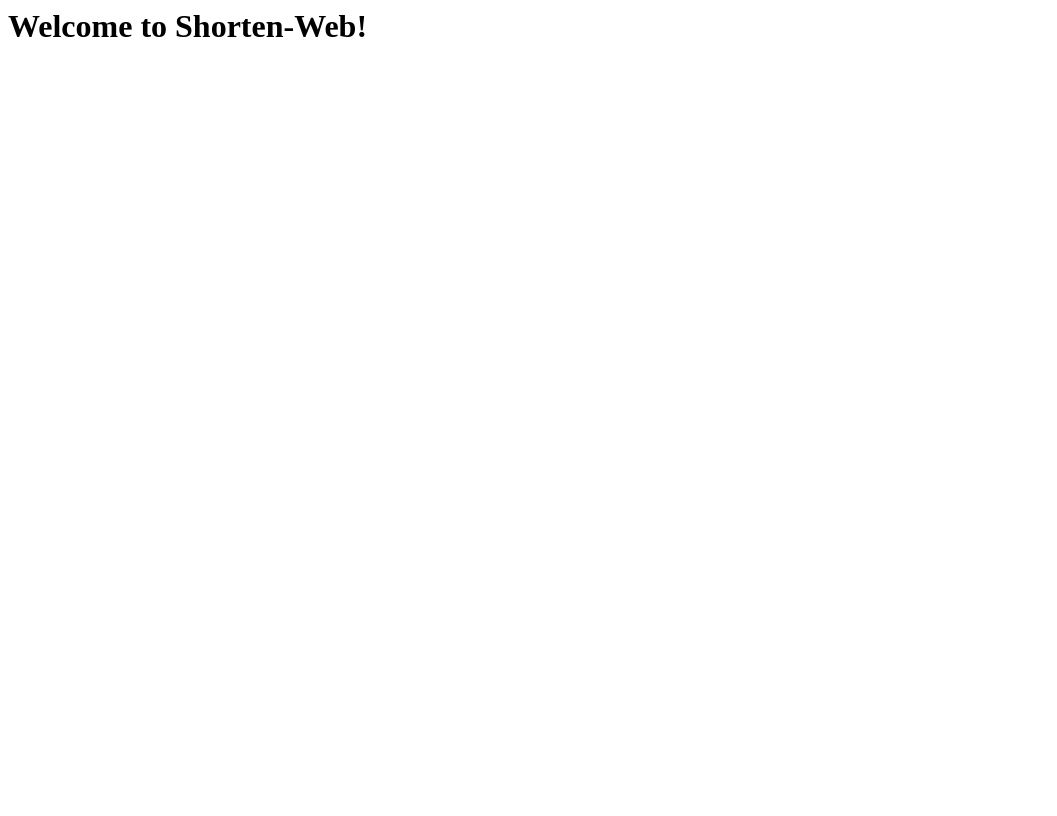
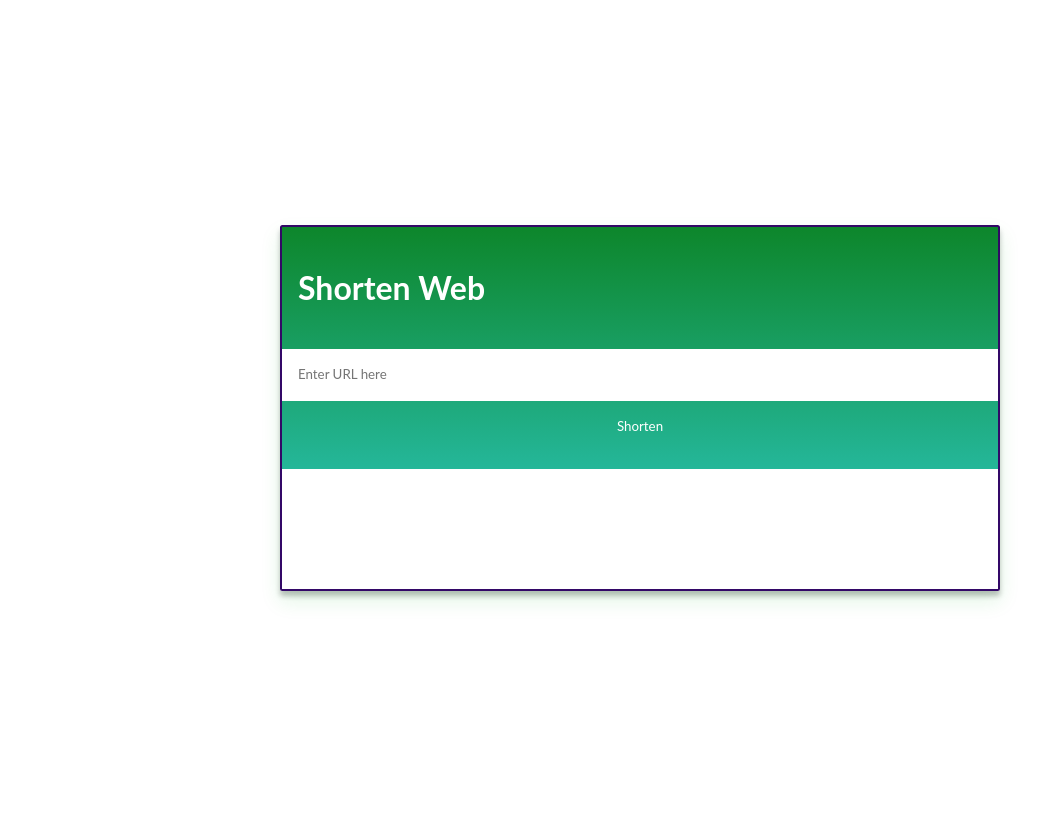
Before and after one commit to kmjaman/shorten-web, a Django app: page / in a window 1280 px wide. Shown: the whole page, without its empty margins (0-1057 px from the left). Before the commit the page ends 37 px from the top, so only its background shows below. Run offline with Django 3.2, Linux system fonts and the light colour scheme; some libraries are stand-ins or nearby versions.

Commit message:
changed template style

```diff
--- a/shortenweb/web/templates/index.html
+++ b/shortenweb/web/templates/index.html
@@ -1 +1,106 @@
-<h1>Welcome to Shorten-Web!</h1>
+<head>
+    <script   src="https://code.jquery.com/jquery-3.1.1.min.js"   integrity="sha256-hVVnYaiADRTO2PzUGmuLJr8BLUSjGIZsDYGmIJLv2b8="   crossorigin="anonymous"></script>
+    <style>
+        *,
+*::before,
+*::after {
+  box-sizing: border-box;
+}
+
+body,
+section {
+  display: flex;
+  align-items: center;
+  justify-content: center;
+  padding: 1rem;
+}
+
+body {
+  min-height: 100vh;
+  font-family: "Lato", sans-serif;
+  line-height: 1.5;
+  color: rgb(146, 48, 48);
+}
+
+main {
+  max-width: 720px;
+  width: 100%;
+  border: 2.5px solid #330867;
+  border-radius: 2.5px;
+  box-shadow: 0 10px 20px rgba(26, 187, 47, 0.125),
+    0 5px 5px rgba(17, 17, 17, 0.25);
+  background-image: linear-gradient(to top, #30cfd0 0%, #0d862b 100%);
+}
+
+h1 {
+  padding: 1rem;
+  color: white;
+}
+
+input,
+button {
+  font-family: inherit;
+  line-height: inherit;
+  color: inherit;
+  border: 0;
+  padding: 1rem;
+}
+
+input {
+  box-sizing: border-box;
+  width: 100%;
+}
+
+.buttons {
+  display: flex;
+}
+
+button {
+  cursor: pointer;
+  flex: 1;
+  background-color: transparent;
+  color: white;
+  &:hover {
+    background-color: rgba(255, 255, 255, 0.5);
+  }
+}
+
+section {
+  min-height: 120px;
+  text-align: center;
+  background-color: white;
+}
+
+    </style>
+</head>
+<main>
+  <h1>Shorten Web</h1>
+  <form id="post-form">
+    {% csrf_token %}
+  <input type="text" name="link" id="link" placeholder="Enter URL here">
+  <div class="buttons">
+    <button type="submit" id="shorten">Shorten</button>
+  </div>
+  </form>
+
+  <section id="section"><h2></h2></section>
+
+</main>
+
+<script type="text/javascript">
+  $(document).on('submit','#post-form',function(e){
+    e.preventDefault();
+
+    $.ajax({
+      type:'POST',
+      url:'/create',
+      data:{
+        link:$('#link').val(),
+        csrfmiddlewaretoken:$('input[name=csrfmiddlewaretoken]').val(),
+      },
+      success: function(data){
+        $('h2').html("www.surls.ga/"+data)
+      }
+    });
+  });
+</script>
```
